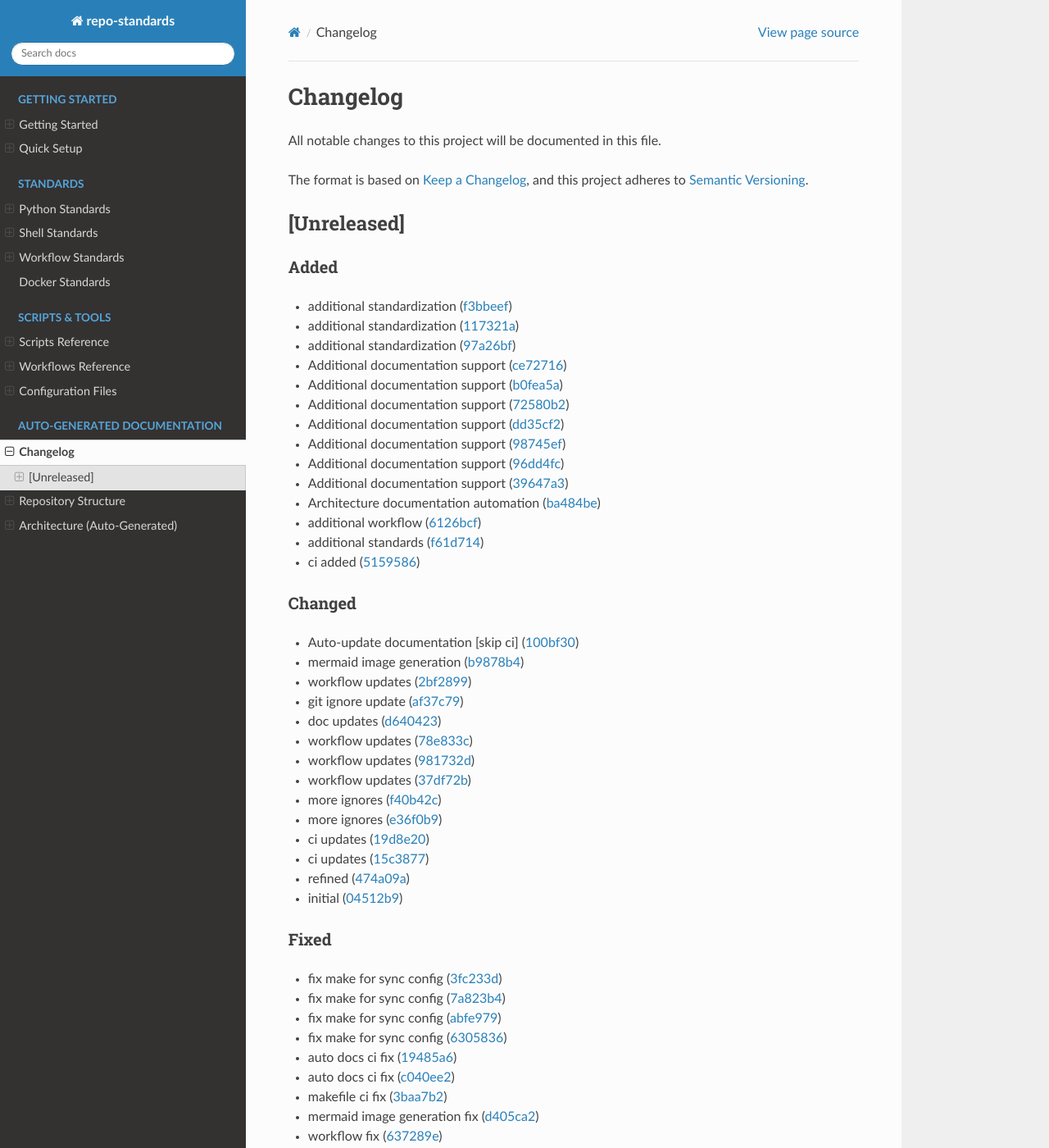
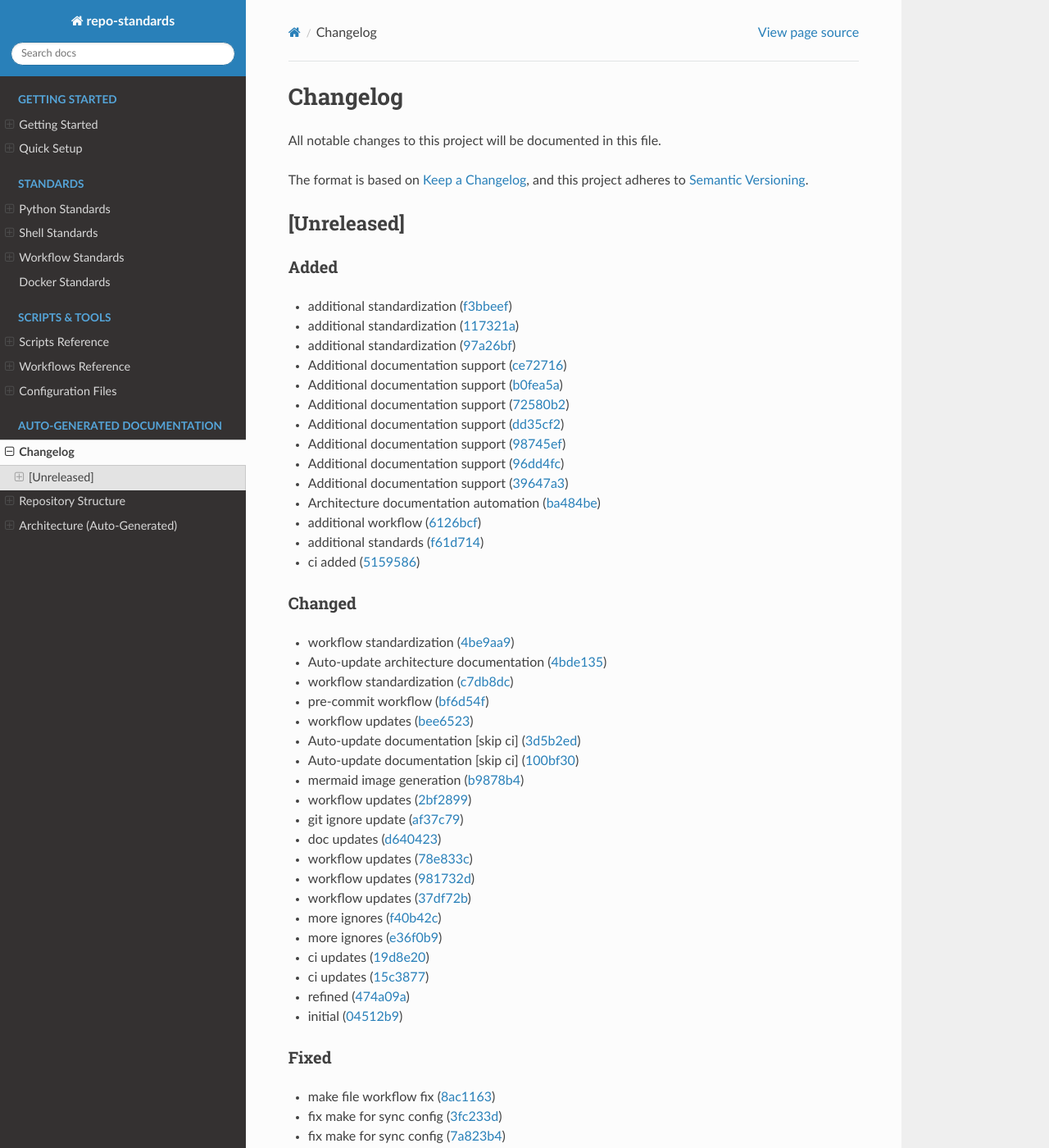
Before and after one commit to zepfu/repo-standards, a Sphinx documentation site: the page built from docs/auto/CHANGELOG.md, in a window 1280 px wide and 1400 px high. Shown: the whole window at 82% size. Built offline with Sphinx 7.4.7 and the Read the Docs theme 3.1.0, drawn with Linux system fonts in a browser that asks for light colours.

Commit message:
docs: auto-update documentation [skip ci]

```diff
--- a/docs/auto/CHANGELOG.md
+++ b/docs/auto/CHANGELOG.md
@@ -39,6 +39,17 @@ The format is based on [Keep a Changelog](https://keepachangelog.com/en/1.0.0/),
 
 ### Changed
 
+- workflow standardization
+  ([4be9aa9](https://github.com/zepfu/repo-standards/commit/4be9aa997d3290e2891b692f612895c29343dff5))
+- Auto-update architecture documentation
+  ([4bde135](https://github.com/zepfu/repo-standards/commit/4bde135e6eda0c5837f60d56f6edec8ee2262471))
+- workflow standardization
+  ([c7db8dc](https://github.com/zepfu/repo-standards/commit/c7db8dcef25b714a497d6a3618368eb1c2c1405d))
+- pre-commit workflow
+  ([bf6d54f](https://github.com/zepfu/repo-standards/commit/bf6d54fda91ca29eedcc4e1860d15b840e3e717c))
+- workflow updates ([bee6523](https://github.com/zepfu/repo-standards/commit/bee65239af5a378da17c31936e16185f38198fcf))
+- Auto-update documentation [skip ci]
+  ([3d5b2ed](https://github.com/zepfu/repo-standards/commit/3d5b2ed7a3f23c0db8c00757669df8e605dc070e))
 - Auto-update documentation [skip ci]
   ([100bf30](https://github.com/zepfu/repo-standards/commit/100bf30ae9ced4130a4d7cfde41568344b26f53e))
 - mermaid image generation
@@ -58,6 +69,8 @@ The format is based on [Keep a Changelog](https://keepachangelog.com/en/1.0.0/),
 
 ### Fixed
 
+- make file workflow fix
+  ([8ac1163](https://github.com/zepfu/repo-standards/commit/8ac1163408aea95966b6a671a4a4d4ce217933ee))
 - fix make for sync config
   ([3fc233d](https://github.com/zepfu/repo-standards/commit/3fc233d73f4e75783a259dde91bdf10e340f90fd))
 - fix make for sync config
```
Also changed, not shown: docs/auto/ARCHITECTURE_AUTO.md (+1 -1 lines), docs/auto/REPO_MAP.md (+3 -0 lines).
